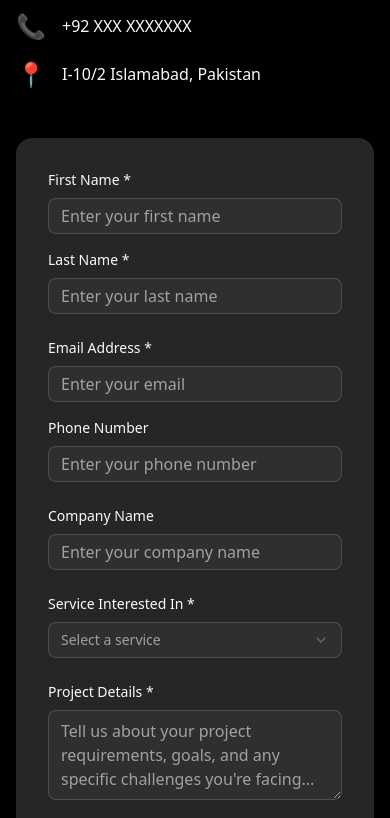
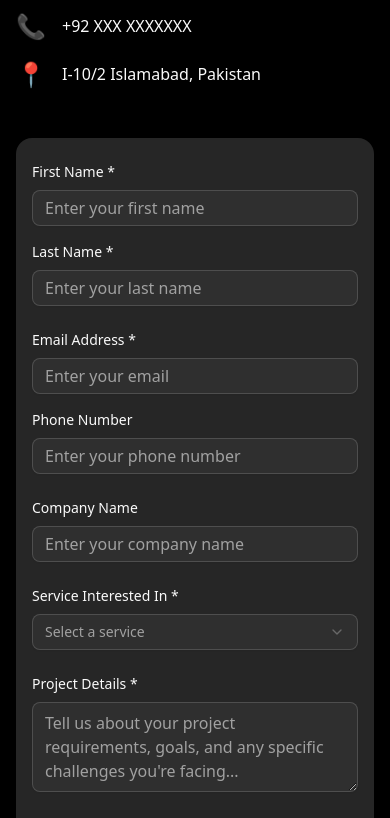
Before and after one commit to uxlabspk/codehunts, a React (Vite) app: page /lets-talk in a window 390 px wide. Shown: the part 2920-3738 px from the top of the page. Built offline with nearby package versions, Linux system fonts and the light colour scheme.

Commit message:
feat: Updating The Get Started Page

```diff
--- a/src/components/form/DemoRequestForm.tsx
+++ b/src/components/form/DemoRequestForm.tsx
@@ -72,7 +72,7 @@ export default function EnhancedDemoForm() {
                     </div>
 
 
-                    <div className="bg-accent p-8 rounded-2xl shadow-lg">
+                    <div className="bg-accent px-4 py-6 sm:p-8 rounded-2xl shadow-lg">
                         <form onSubmit={handleSubmit} className="space-y-6">
                             <div className="grid grid-cols-1 md:grid-cols-2 gap-4">
                                 <div className="space-y-2">
```
